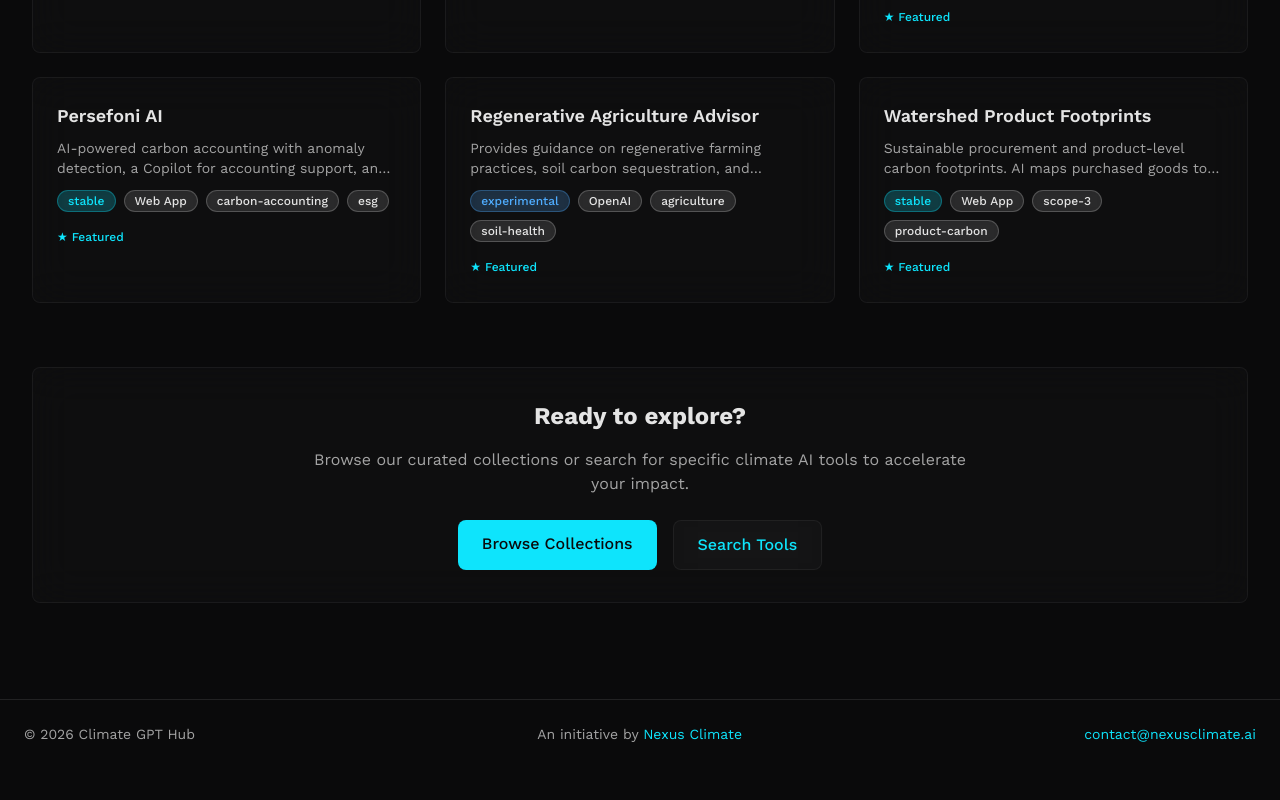
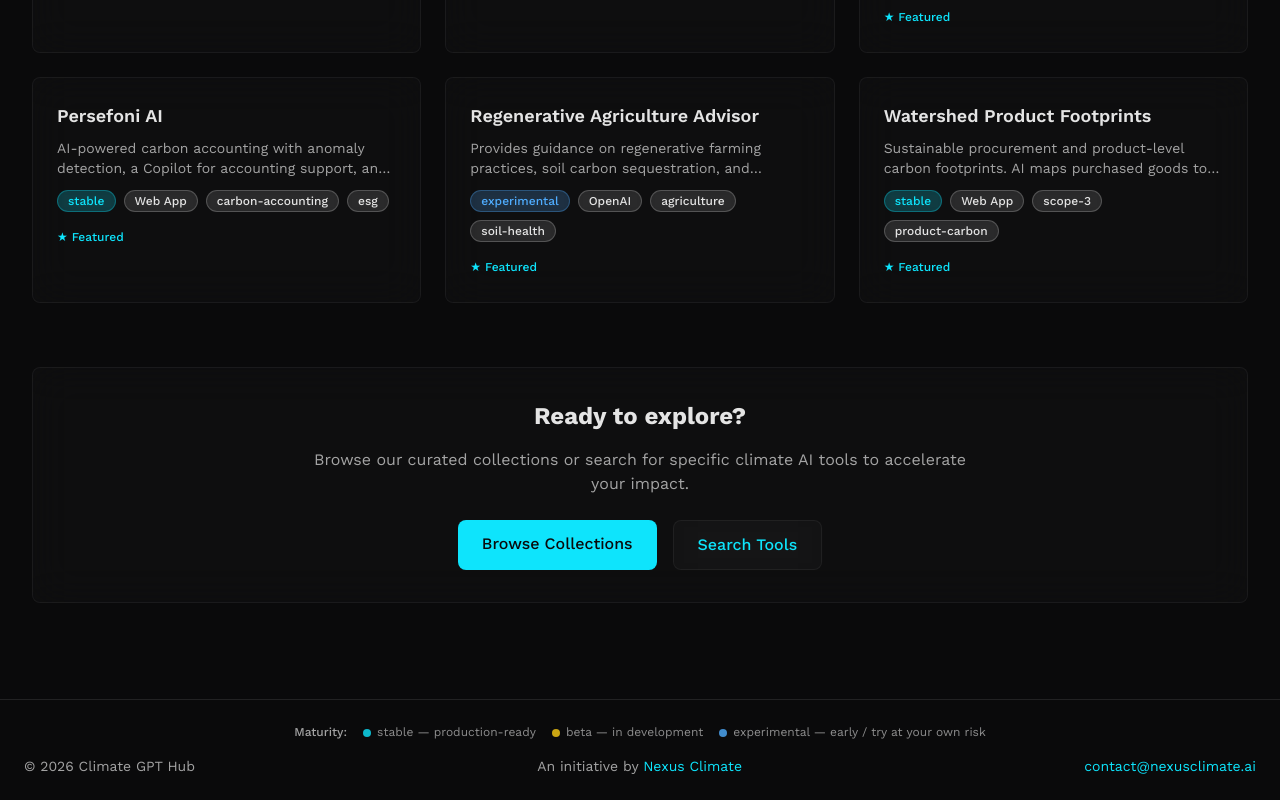
Before and after one commit to nexusclimate/Ai, a Next.js app: page / in a window 1280 px wide. Shown: the part 2155-2955 px from the top of the page. Before the commit the page ends 2923 px from the top, so only its background shows below. Built offline with nearby package versions, Linux system fonts and the light colour scheme.

Commit message:
V0.13
legend

```diff
--- a/app/layout.tsx
+++ b/app/layout.tsx
@@ -69,12 +69,17 @@ export default function RootLayout({
 
         {/* Footer */}
         <footer className="relative z-10 border-t border-white/10 mt-24 px-6 py-6">
-          <div className="max-w-7xl mx-auto flex flex-col md:flex-row justify-between items-center gap-4 text-sm text-lightgray/70">
+          <div className="max-w-7xl mx-auto space-y-4">
+            {/* Maturity legend */}
+            <div className="flex flex-wrap items-center justify-center gap-x-4 gap-y-1 text-xs text-lightgray/60">
+              <span className="font-medium text-lightgray/70">Maturity:</span>
+              <span><span className="inline-block w-2 h-2 rounded-full bg-accent/80 mr-1.5 align-middle" aria-hidden />stable — production-ready</span>
+              <span><span className="inline-block w-2 h-2 rounded-full bg-yellow-400/80 mr-1.5 align-middle" aria-hidden />beta — in development</span>
+              <span><span className="inline-block w-2 h-2 rounded-full bg-softblue/80 mr-1.5 align-middle" aria-hidden />experimental — early / try at your own risk</span>
+            </div>
+            <div className="flex flex-col md:flex-row justify-between items-center gap-4 text-sm text-lightgray/70">
               {/* Left: Copyright */}
-            <div>
-              © 2026 Climate GPT Hub
-            </div>
-
+              <div>© 2026 Climate GPT Hub</div>
               {/* Middle: Initiative */}
               <div>
                 An initiative by{' '}
@@ -82,7 +87,6 @@ export default function RootLayout({
                   Nexus Climate
                 </a>
               </div>
-
               {/* Right: Email */}
               <div>
                 <a href="mailto:contact@nexusclimate.ai" className="text-accent hover:underline">
@@ -90,6 +94,7 @@ export default function RootLayout({
                 </a>
               </div>
             </div>
+          </div>
         </footer>
       </body>
     </html>
```
Lines whose indentation alone changed are shown as unchanged.
